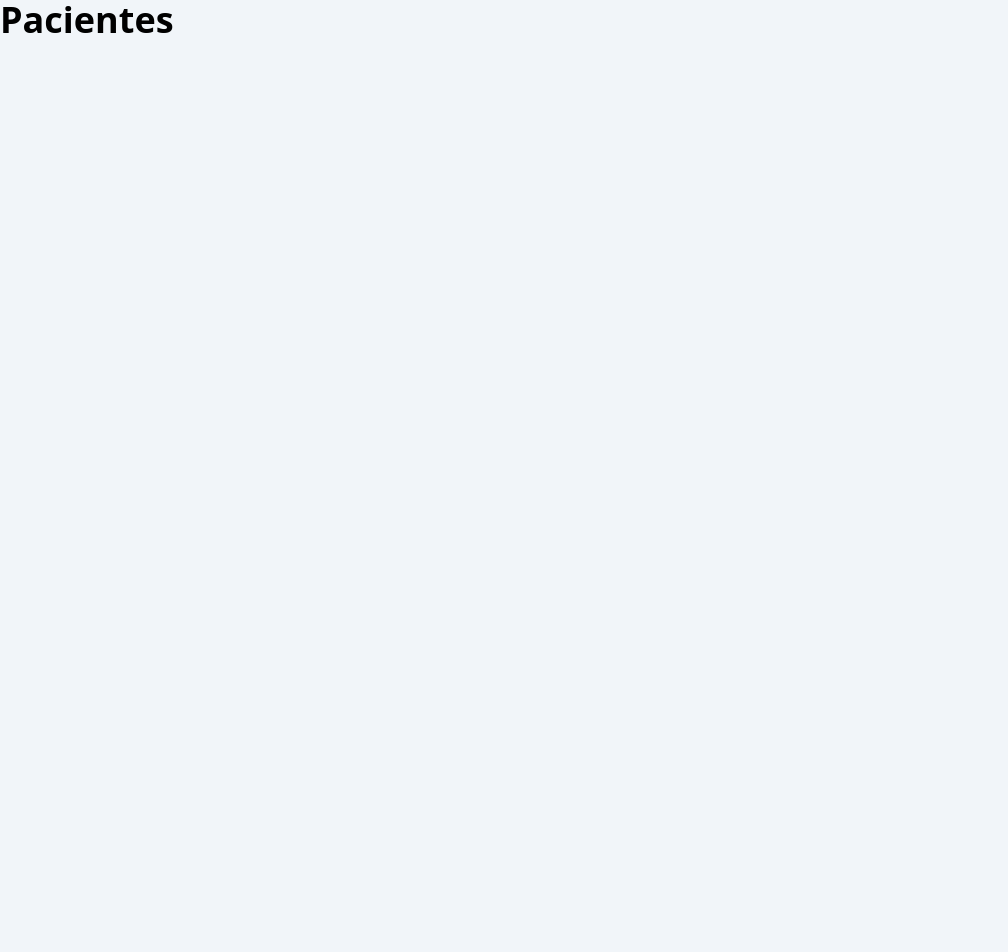
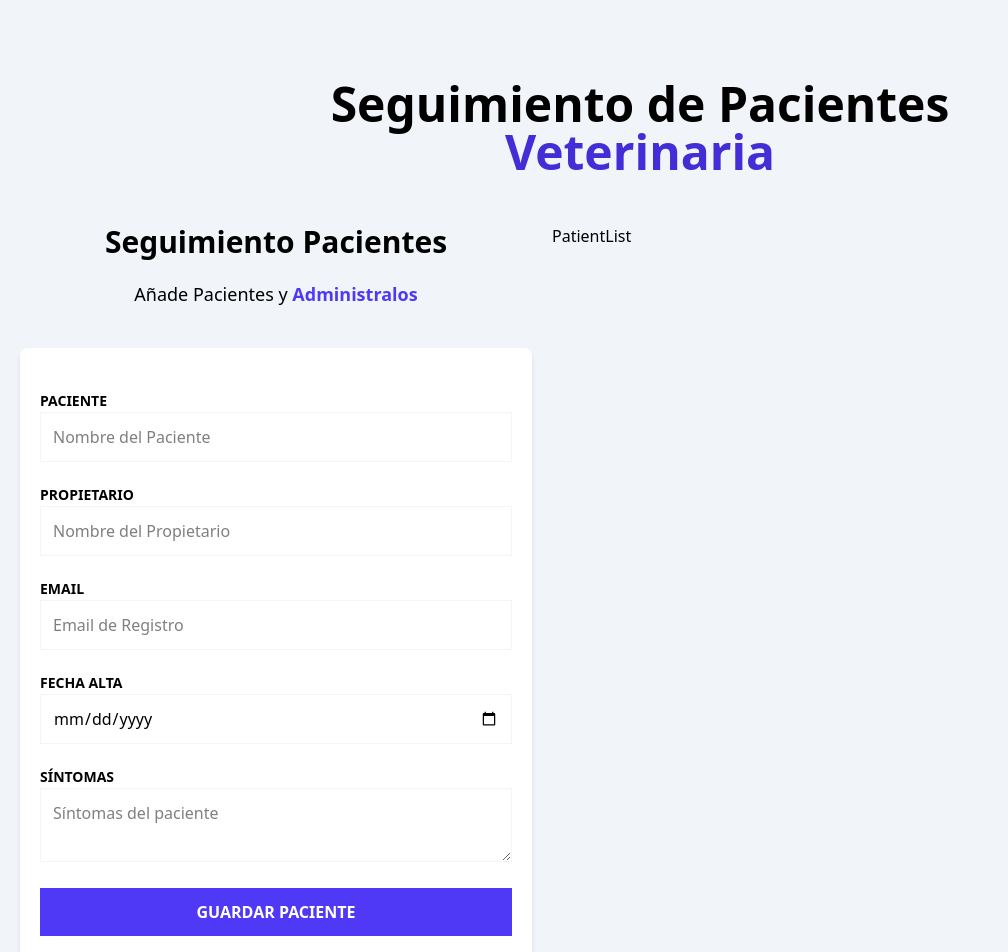
Before and after one commit to RigoDelgadillo/administrador-de-pacientes, a React (Vite) app: page / in a window 1280 px wide. Shown: the top 952 px of the page, without its empty margins (0-1008 px from the left). Before the commit the page ends 800 px from the top, so only its background shows below. Built offline with nearby package versions, Linux system fonts and the light colour scheme.

Commit message:
se creo el formulario de registro

```diff
--- a/src/App.tsx
+++ b/src/App.tsx
@@ -1,8 +1,23 @@
+import PatientForm from "./components/PatientForm"
+import PatientList from "./components/PatientList"
+
 function App() {
 
   return (
     <>
-      <h1 className='text-4xl font-bold'>Pacientes</h1>
+      <div className="container mx-auto mt-20">
+        <h1 className="font-black text-5xl text-center md:w-2/3 md:mx-auto">
+          Seguimiento de Pacientes {''}
+          <span  className="text-indigo-700">
+            Veterinaria
+          </span>
+        </h1>
+      </div>
+
+      <div className="mt-12 md:flex">
+        <PatientForm/>
+        <PatientList/>
+      </div>
     </>
   )
 }
--- /dev/null
+++ b/src/components/PatientForm.tsx
@@ -0,0 +1,82 @@
+export default function PatientForm() {
+
+  return (
+    <div className="md:w-1/2 lg:w-2/5 mx-5">
+        <h2 className="font-black text-3xl text-center">Seguimiento Pacientes</h2>
+
+        <p className="text-lg mt-5 text-center mb-10">
+            Añade Pacientes y {''}
+            <span className="text-indigo-600 font-bold">Administralos</span>
+        </p>
+
+        <form
+            className="bg-white shadow-md rounded-lg py-10 px-5 mb-10"
+            noValidate
+        >
+              <div className="mb-5">
+                  <label htmlFor="name" className="text-sm uppercase font-bold">
+                      Paciente
+                  </label>
+                  <input
+                      id="name"
+                      className="w-full p-3  border border-gray-100"
+                      type="text"
+                      placeholder="Nombre del Paciente"
+                  />
+              </div>
+
+              <div className="mb-5">
+                <label htmlFor="caretaker" className="text-sm uppercase font-bold">
+                    Propietario
+                </label>
+                <input
+                    id="caretaker"
+                    className="w-full p-3  border border-gray-100"
+                    type="text"
+                    placeholder="Nombre del Propietario"
+                />
+              </div>
+
+            <div className="mb-5">
+              <label htmlFor="email" className="text-sm uppercase font-bold">
+                  Email
+              </label>
+              <input
+                  id="email"
+                  className="w-full p-3  border border-gray-100"
+                  type="email"
+                  placeholder="Email de Registro"
+              />
+            </div>
+
+            <div className="mb-5">
+                <label htmlFor="date" className="text-sm uppercase font-bold">
+                    Fecha Alta
+                </label>
+                <input
+                    id="date"
+                    className="w-full p-3  border border-gray-100"
+                    type="date"
+                />
+            </div>
+
+            <div className="mb-5">
+                <label htmlFor="symptoms" className="text-sm uppercase font-bold">
+                Síntomas
+                </label>
+                <textarea
+                    id="symptoms"
+                    className="w-full p-3  border border-gray-100"
+                    placeholder="Síntomas del paciente"
+                ></textarea>
+            </div>
+
+            <input
+                type="submit"
+                className="bg-indigo-600 w-full p-3 text-white uppercase font-bold hover:bg-indigo-700 cursor-pointer transition-colors"
+                value='Guardar Paciente'
+            />
+        </form>
+    </div>
+  )
+}
--- /dev/null
+++ b/src/components/PatientList.tsx
@@ -0,0 +1,6 @@
+
+export default function PatientList() {
+  return (
+    <div>PatientList</div>
+  )
+}
```
